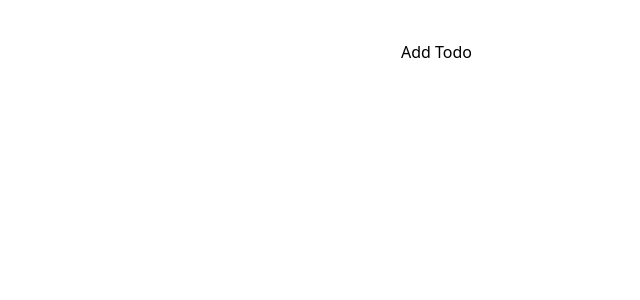
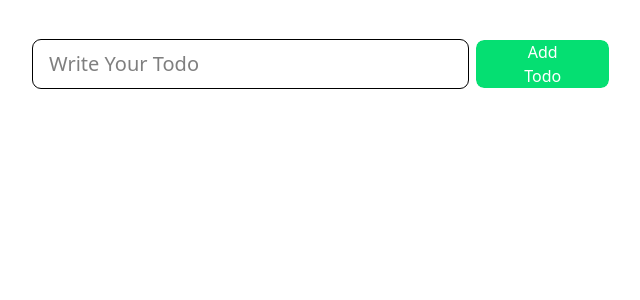
Before and after one commit to jaenudincollege/project, a React (Vite) app in the folder todo/: page / in a window 1280 px wide. Shown: the top 300 px of the page, without its empty margins (319-959 px from the left). Built offline with nearby package versions, Linux system fonts and the light colour scheme.

Commit message:
style: add styling to AddTodo component

```diff
--- a/todo/src/components/AddTodo.tsx
+++ b/todo/src/components/AddTodo.tsx
@@ -22,13 +22,17 @@ const AddTodo = ({ onAddTodo }: AddTodoProps) => {
   }
 
   return (
-    <form onSubmit={handleSubmit}>
+    <form onSubmit={handleSubmit} className="w-xl  flex gap-2">
       <input
         type="text"
         value={todo}
         onChange={(e) => setTodo(e.target.value)}
+        className="outline-1 px-4 py-2 w-full rounded-lg text-xl capitalize"
+        placeholder="write your todo"
       />
-      <button type="submit">Add Todo</button>
+      <button type="submit" className="outline-1 px-10 rounded-lg bg-green-400 text-white font-medium">
+        Add Todo
+      </button>
     </form>
   );
 };
```
